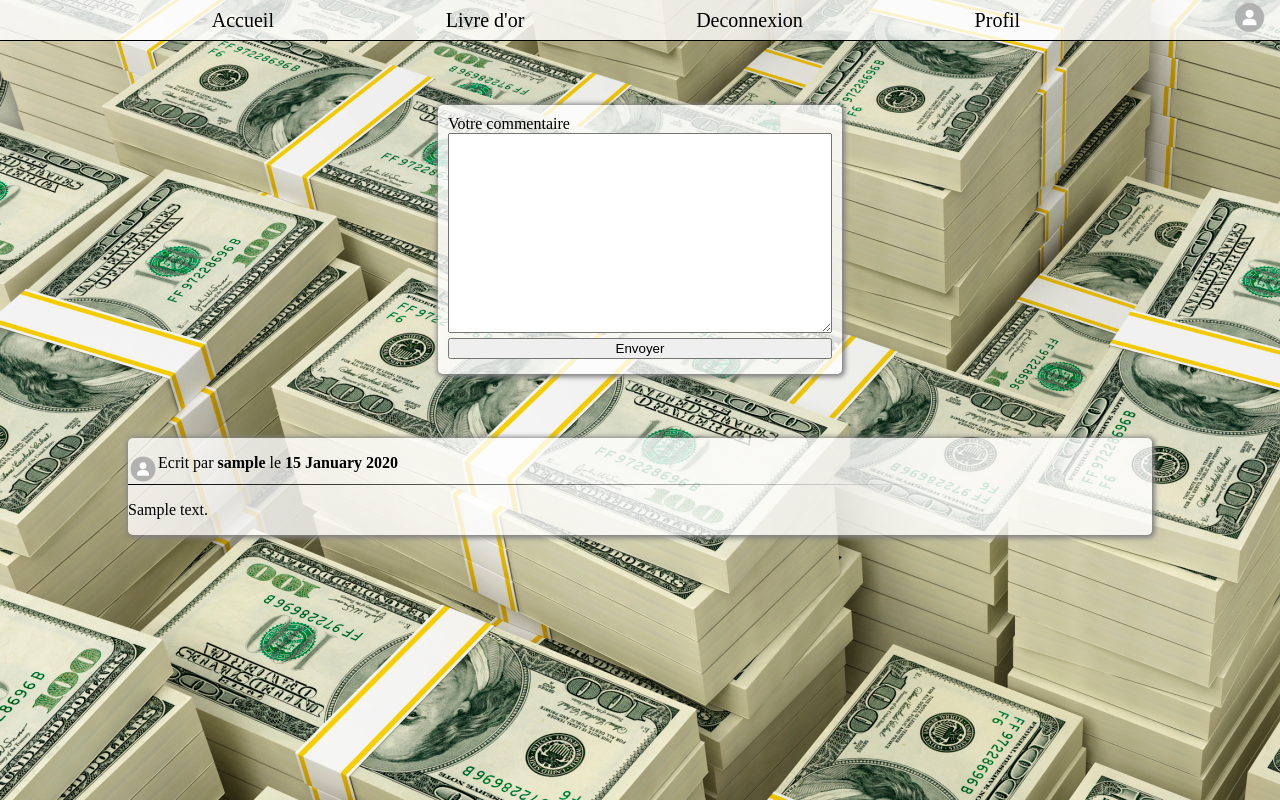
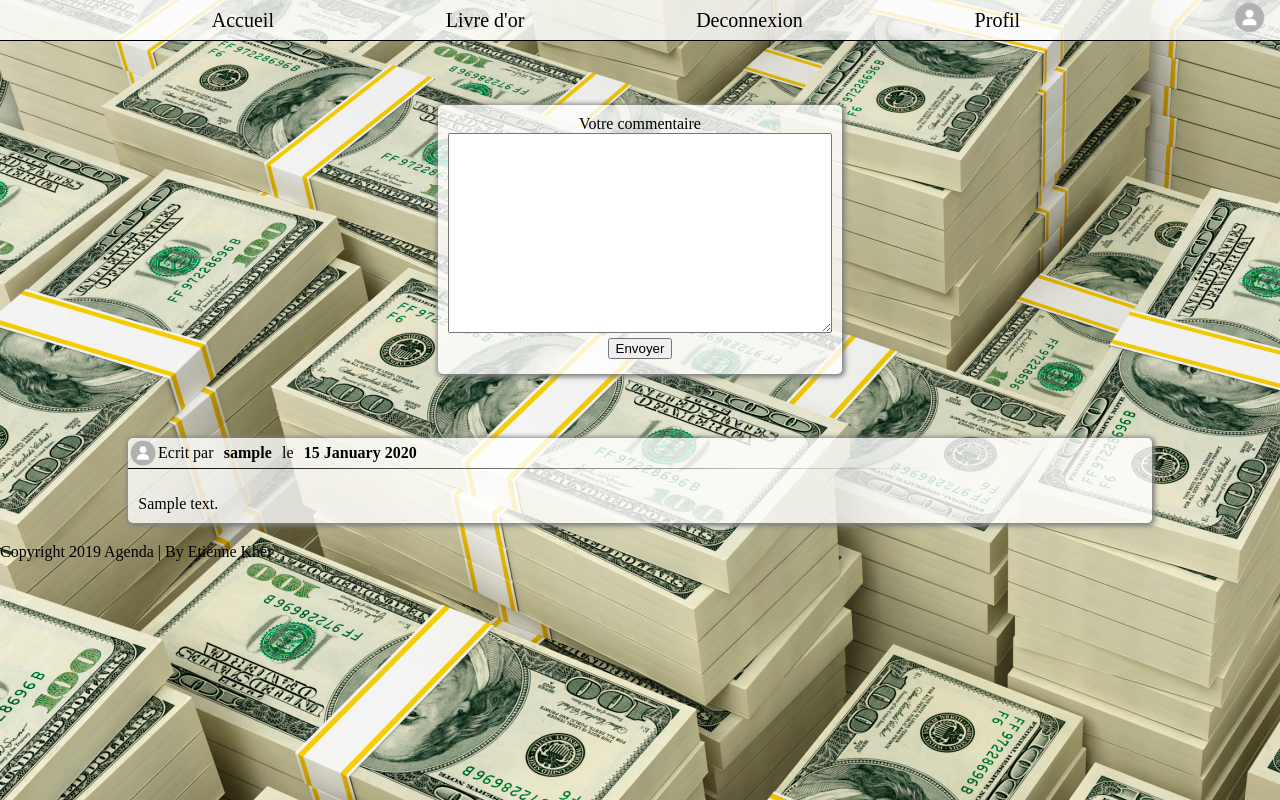
Before and after one commit to samuel-joly/Livre-or, a PHP site: page /livre-or.php in a window 1280 px wide. Run offline with PHP 8.4, Linux system fonts and the light colour scheme; the visitor is signed in with stand-in values (Sample User, id 1); tables that the repository leaves empty or names only in its code hold one stand-in row (values such as "Sample post").

Commit message:
css amelioration et ajout footer

```diff
--- a/connexion.php
+++ b/connexion.php
@@ -29,6 +29,7 @@
 			{
 				echo "<b>".$err."</b>";
 			}
+		include("footer.php");
 		?>
 		</main>
 	</body>
--- a/footer.php
+++ b/footer.php
@@ -1,3 +1,3 @@
 <footer>
-
+	Copyright 2019 Agenda | By Etienne Kher
 </footer>
--- a/index.php
+++ b/index.php
@@ -61,6 +61,7 @@
 						Pour vous inscrire, <a href='inscription' style="color:green;">cliquez ici</a>.</p></article>;
 			<?php
 				}
+				include("footer.php");
 			?>
 
 		</main>
--- a/livre-or.php
+++ b/livre-or.php
@@ -36,7 +36,7 @@
 					</div>";
 				}
 
-
+				include("footer.php");
 			?>
 		</main>
 	</body>
--- a/style.css
+++ b/style.css
@@ -5,6 +5,7 @@ body
 	padding:0px;
 
 	background-image:url("money.jpg");
+	background-attachment: fixed;
 }
 
 header
@@ -170,7 +171,6 @@ main
 
 	margin:auto;
 	margin-bottom:20px;
-	overflow-y:scroll;
 
 	background-color:rgba(255,255,255,0.8);
 }
@@ -180,6 +180,8 @@ main
 	border-bottom:1px solid;
 	border-image:linear-gradient(to right, black, transparent 80%, transparent) 100% 1;
 	height:30px;
+	display: flex;
+	align-items: center;
 }
 
 .commInfos img
@@ -187,11 +189,15 @@ main
 	height:30px;
 	float:left;
 }
+.commInfos b{
+	padding: 1%;
+}
 
 .comm
 {
 	text-align:justify;
-	width:80%;
+	word-wrap: break-word;
+	padding: 1%;
 }
 
 #commForm
@@ -201,6 +207,7 @@ main
 	box-shadow:1px 1px 5px 2px grey;
 	padding:10px;
 	background-color:rgba(255,255,255,0.8);
+	align-items: center;
 }
 
 #commForm textarea
@@ -256,4 +263,5 @@ main form input
 {
 	color:grey;
 	text-decoration:underline;
+	padding: 1%;
 }
```
